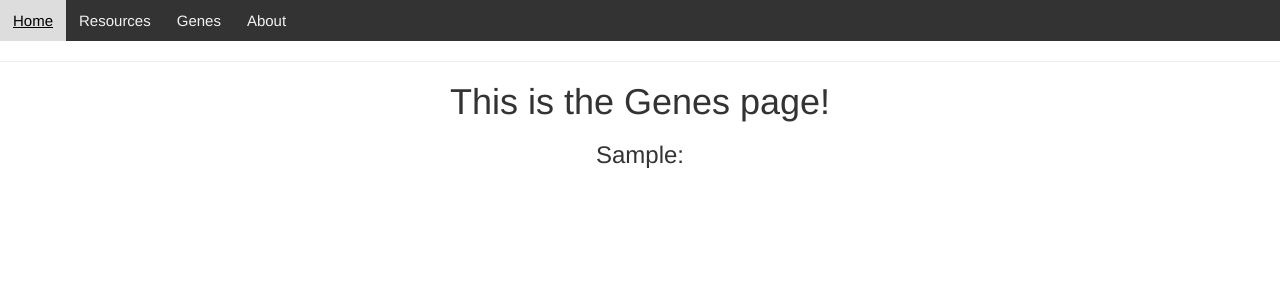
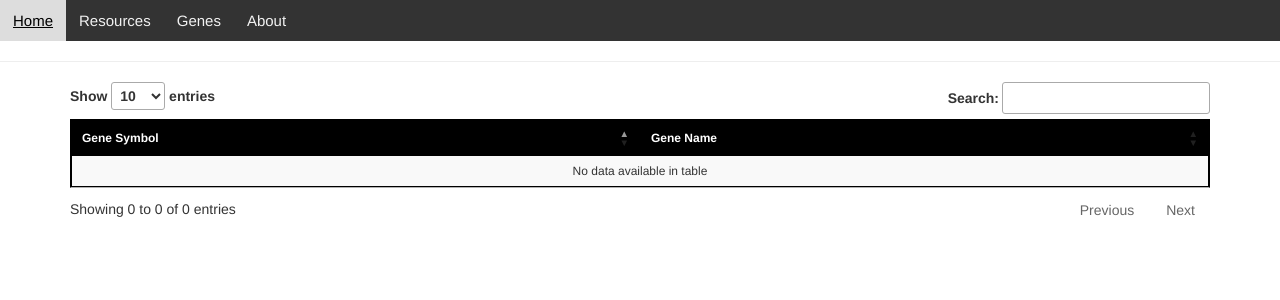
Before and after one commit to MaayanLab/BioNetBay-, a Flask app: page /genes/ in a window 1280 px wide. Shown: the top 300 px of the page. Run offline with Flask 2, Linux system fonts and the light colour scheme; data that the repository does not hold is empty; some libraries are stand-ins or nearby versions.

Commit message:
Added to the Genes Page

```diff
--- a/Moshe-Website/bionetbay/static/css/style.css
+++ b/Moshe-Website/bionetbay/static/css/style.css
@@ -328,3 +328,16 @@ ul    {
  padding-left:0px;
 
 }
+
+.loading {
+    border-radius: 50%;
+    width: $base-line-height;
+    height: $base-line-height;
+    border: .25rem solid $off-white;
+    border-top-color: $white;
+    animation: spin $spin-duration infinite linear;
+  &--double {
+    border-style: double;
+    border-width: .5rem;
+  }
+}
--- a/Moshe-Website/bionetbay/templates/base.html
+++ b/Moshe-Website/bionetbay/templates/base.html
@@ -5,8 +5,54 @@
     <link rel="stylesheet" type="text/css" href="https://cdn.datatables.net/v/bs-3.3.7/jq-2.2.4/dt-1.10.15/b-1.3.1/b-colvis-1.3.1/r-2.1.1/datatables.min.css"/>
     <link href="//netdna.bootstrapcdn.com/bootstrap/3.2.0/css/bootstrap.min.css" rel="stylesheet">
     <link rel="stylesheet" href="//cdnjs.cloudflare.com/ajax/libs/bootstrap-select/1.6.3/css/bootstrap-select.min.css" />
+    <link rel="stylesheet" type="text/css" href="/media/css/site-examples.css?_=758e23b3f1a4c34d6c055f5cc10bae7e">
+	   <link rel="stylesheet" type="text/css" href="https://cdn.datatables.net/1.10.16/css/jquery.dataTables.min.css">
     <meta name="viewport" content="width=device-width, initial-scale=1.0">
+    <script type="text/javascript" class="init"></script>
+    <script type="text/javascript" src="/media/js/dynamic.php?comments-page=examples%2Fbasic_init%2Fzero_configuration.html" async>
+</script>
+<script type="text/javascript" language="javascript" src="https://code.jquery.com/jquery-1.12.4.js">
+</script>
+<script type="text/javascript" language="javascript" src="https://cdn.datatables.net/1.10.16/js/jquery.dataTables.min.js">
+</script>
+<style>
+.loader {
+    border: 16px solid #f3f3f3; /* Light grey */
+    border-top: 16px solid #3498db; /* Blue */
+    border-radius: 50%;
+    width: 120px;
+    height: 120px;
+    position: absolute;
+    margin: -150px 0 0 -150px;
+    left: 50%;
+    top: 50%;
+    animation: spin 2s linear infinite;
+}
 
+@keyframes spin {
+    0% { transform: rotate(0deg); }
+    100% { transform: rotate(360deg); }
+}
+</style>
+<script>
+
+    $(document).ready(function() {
+    	$('#example').DataTable();
+    } );
+
+
+    	</script>
+<script>
+$(window).load(function() {
+    yes();
+});
+
+function yes() {
+    $('#loading').hide();
+    $('#cover').show();
+};
+
+</script>
     {% if title %}
     <title>{{ title }} - BioNetBay</title>
     {% else %}
@@ -21,6 +67,10 @@
       <a href="/about">About</a>
     </div>
       <hr>
-      {% block content %}{% endblock %}
+      <div id="loading" align = "center" ><div class="loader"></div></div>
+        <div id="cover" style="display:none;">
+            {% block content %}{% endblock %}
+        </div>
+      </div>
   </body>
 </html>
--- a/Moshe-Website/bionetbay/templates/genes.html
+++ b/Moshe-Website/bionetbay/templates/genes.html
@@ -1,10 +1,24 @@
 {% extends "base.html" %}
 {% block content %}
-<div align = "center" >
-  <h1>This is the Genes page!</h1>
-  <h3> Sample: </h3>
-  {% for gene in genes %}
-   <p><a href='/genepage/{{ gene.symbol }}'>{{ gene.symbol }}</a></b></p>
-  {% endfor %}
-</div>
+<div id="Resources-row" class="container-fluid">
+  <div class="container text-center">
+    <div class="scrollingTable">
+        <table id="example" class="display" cellspacing="0" width="100%" table-layout="fixed">
+          <thead>
+            <tr>
+              <th>Gene Symbol</th>
+              <th>Gene Name</th>
+            </tr>
+          </thead>
+          <tbody>
+            {% for gene in genes %}
+           <tr>
+             <td><a href='/genepage/{{ gene.symbol }}'>{{ gene.symbol }}</a></td>
+             <td>{{ gene.name }}</td>
+           </tr>
+           {% endfor %}
+           </tbody>
+      </table>
+    </div>
+  </div>
 {% endblock %}
--- a/Moshe-Website/bionetbay/views.py
+++ b/Moshe-Website/bionetbay/views.py
@@ -1,5 +1,6 @@
 from flask import render_template, request, redirect, send_from_directory
 import os
+import time
 from bionetbay import app, db, models
 
 
@@ -15,7 +16,7 @@ def resources():
 
 @app.route('/genes/')
 def genes():
-    genes = models.Gene.query.order_by(models.Gene.name).all()
+    genes = models.Gene.query.with_entities(models.Gene.symbol, models.Gene.name).all()
     return render_template('genes.html', title="Genes", genes=genes)
 
 @app.route('/about/')
```
Also changed, not shown: Moshe-Website/bionetbay/models.py (+13 -2 lines), Moshe-Website/bionetbay/templates/genepage.html (+12 -3 lines), Moshe-Website/db_repository/versions/001_migration.py (deleted, +0 -19 lines), 2 other files.
